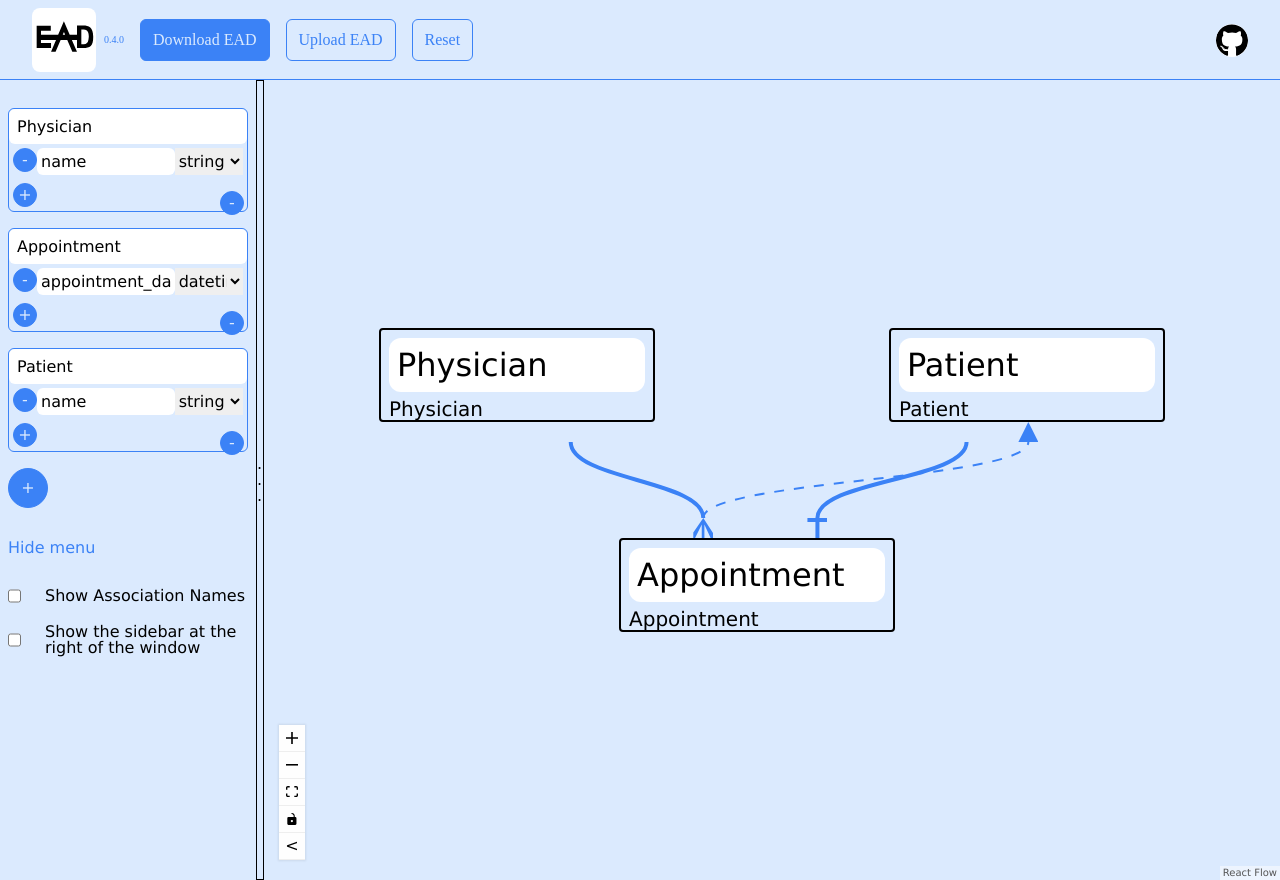
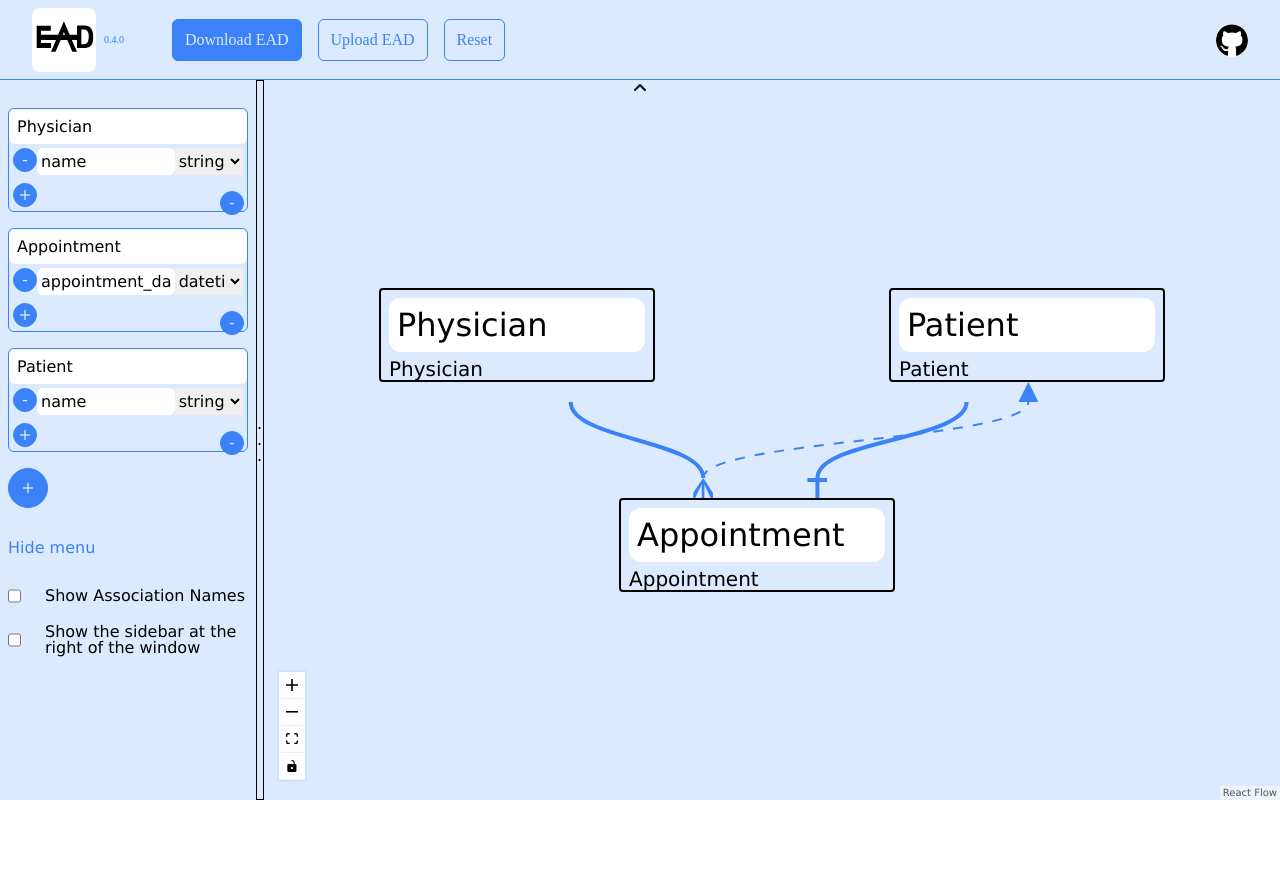
Before and after one commit to ozovalihasan/ead, a React (Vite) app: page / in a window 1280 px wide. After the commit the page ends 800 px from the top, so only its background shows below. Built offline with nearby package versions, Linux system fonts and the light colour scheme.

Commit message:
Add a button to show/hide the navbar

```diff
--- /dev/null
+++ b/src/AngleDown.tsx
@@ -0,0 +1,10 @@
+const AngleDown = () => (
+  <svg
+    xmlns="http://www.w3.org/2000/svg"
+    viewBox="0 0 384 512">
+      {/* <!--! Font Awesome Pro 6.1.2 by @fontawesome - https://fontawesome.com License - https://fontawesome.com/license (Commercial License) Copyright 2022 Fonticons, Inc. --> */}
+      <path d="M192 384c-8.188 0-16.38-3.125-22.62-9.375l-160-160c-12.5-12.5-12.5-32.75 0-45.25s32.75-12.5 45.25 0L192 306.8l137.4-137.4c12.5-12.5 32.75-12.5 45.25 0s12.5 32.75 0 45.25l-160 160C208.4 380.9 200.2 384 192 384z"/>
+      </svg>
+)
+
+export default AngleDown;
--- a/src/App.tsx
+++ b/src/App.tsx
@@ -50,7 +50,8 @@ const App = () => {
   const {
     locationSidebar,
     sidebarVisible,
-    handleSidebarWidthChange
+    handleSidebarWidthChange,
+    toggleSidebarVisibility,
   } = useCustomizationStore()
   const reactFlowWrapper = useRef<HTMLDivElement>(null);
   const [reactFlowInstance, setReactFlowInstance] = useState<ReactFlowInstance<any, any> | null>(null);
@@ -98,12 +99,12 @@ const App = () => {
 
   return (
 
-    <div className="bg-first-100">
+    <div className="bg-first-100 flex flex-col h-screen">
       <Navbar />
-      <div  className={`font-default h-screen w-screen  flex flex-grow ${locationSidebar == "left" ? "flex-row" : "flex-row-reverse"}`}>
+      <div  className={`font-default h-[calc(100vh-5rem)] w-screen  flex flex-grow ${locationSidebar == "left" ? "flex-row" : "flex-row-reverse"}`}>
         <ReactFlowProvider>
           <Sidebar />
-          <div className={`h-full border border-solid hover:cursor-move hover:bg-first-300 w-2 flex flex-col justify-center ${sidebarVisible || "hidden"}`} draggable onDragEnd={handleSidebarWidthChange}>
+          <div title="Click to hide/show the sidebar. Drag to change the width of the sidebar." onClick={toggleSidebarVisibility} className={`h-full border border-solid hover:cursor-move hover:bg-first-300 w-2 flex flex-col justify-center`} draggable onDragEnd={handleSidebarWidthChange}>
             .
             .
             .
@@ -131,7 +132,6 @@ const App = () => {
               fitView
               nodeTypes={nodeTypes}
               snapToGrid={true}
-
             >
               <CustomControls />
             </ReactFlow>
--- a/src/CustomControls.tsx
+++ b/src/CustomControls.tsx
@@ -3,13 +3,16 @@ import useCustomizationStore from './zustand/customizationStore';
 
 
 const CustomControls = () => {
-  const {sidebarVisible, toggleSidebarVisibility} = useCustomizationStore()
+  const {
+    sidebarVisible,
+    navbarVisible,
+    toggleSidebarVisibility,
+    toggleNavbarVisibility
+  } = useCustomizationStore()
 
   return (
-    <Controls>
-      <ControlButton title="Show/Hide sidebar" onClick={toggleSidebarVisibility}>
-        {sidebarVisible ? "<" : ">"}
-      </ControlButton>
+    <Controls className=''>
+
     </Controls>
   )
 }
--- a/src/Navbar.tsx
+++ b/src/Navbar.tsx
@@ -1,6 +1,9 @@
+import AngleDown from './AngleDown';
 import saveJSON from './components/saveJSON';
 import EADLogo from './EADLogo';
 import GithubLogo from './GithubLogo';
+import UpArrow from './UpArrow';
+import useCustomizationStore from './zustand/customizationStore';
 import useStore from './zustand/store';
 
 const Navbar = () => {
@@ -8,20 +11,26 @@ const Navbar = () => {
   const {
     resetStore,
     uploadStore,
+
   } = useStore();
 
+  const {
+    navbarVisible,
+    toggleNavbarVisibility
+   } = useCustomizationStore()
+
   return (
-    <nav className='bg-transparent relative h-20 py-2 border-b border-solid border-first-500'>
+    <div className='relative'>
+      <nav className={`bg-transparent relative h-20 py-2 border-b border-solid border-first-500 ${navbarVisible || 'hidden'}`} >
         <div className='flex items-center gap-4' >
-        <div className="flex items-center">
-          <div className='h-16 w-16 mr-2 ml-8 rounded-full'>
+          <div className="flex items-center mr-8">
+            <button className='h-16 w-16 mr-2 ml-8' href="/">
               <EADLogo />
-          </div>
+            </button>
             <div className='text-first-500 text-end text-xs '>
               0.4.0
             </div>
           </div>
-
           <button
               className="rounded-md p-3 my-1 ml-0 btn-first"
               onClick={() => saveJSON(useStore.getState(), 'EAD.json')}
@@ -58,6 +67,18 @@ const Navbar = () => {
         </div>
 
       </nav>
+      <div
+        className="z-50 block top-0 flex w-full h-0 border  hover:cursor-move hover:bg-first-300 justify-center"
+        title="Click to hide/show the navbar."
+
+      >
+        <div className="h-3 w-3 z-50" onClick={toggleNavbarVisibility} >
+          {
+            navbarVisible ? <UpArrow /> : <AngleDown />
+          }
+        </div>
+      </div>
+    </div>
   )
 }
 
--- /dev/null
+++ b/src/UpArrow.tsx
@@ -0,0 +1,9 @@
+const UpArrow = () => (
+  <svg
+    xmlns="http://www.w3.org/2000/svg"
+    viewBox="0 0 384 512">
+    {/* <!--! Font Awesome Pro 6.1.2 by @fontawesome - https://fontawesome.com License - https://fontawesome.com/license (Commercial License) Copyright 2022 Fonticons, Inc. -->  */}
+    <path d="M352 352c-8.188 0-16.38-3.125-22.62-9.375L192 205.3l-137.4 137.4c-12.5 12.5-32.75 12.5-45.25 0s-12.5-32.75 0-45.25l160-160c12.5-12.5 32.75-12.5 45.25 0l160 160c12.5 12.5 12.5 32.75 0 45.25C368.4 348.9 360.2 352 352 352z"/></svg>
+)
+
+export default UpArrow;
--- a/src/zustand/customizationStore.tsx
+++ b/src/zustand/customizationStore.tsx
@@ -7,8 +7,10 @@ type CustomizationStoreState = {
   widthSidebar: number | null;
   showTextOnEdges: boolean;
   sidebarVisible: boolean;
+  navbarVisible: boolean;
   toggleLocationSidebar: () => void;
   toggleSidebarVisibility: () => void;
+  toggleNavbarVisibility: () => void;
   handleSidebarWidthChange: (e: React.DragEvent<HTMLDivElement>) => void;
   toggleTextMode: () => void;
 }
@@ -28,6 +30,7 @@ const useCustomizationStore = create(devtools<CustomizationStoreState>((set, get
   widthSidebar: JSON.parse(localStorage.widthSidebar),
   showTextOnEdges: false,
   sidebarVisible: true,
+  navbarVisible: true,
   toggleLocationSidebar: () => {
     let location = JSON.parse(localStorage.locationSidebar)
 
@@ -51,11 +54,17 @@ const useCustomizationStore = create(devtools<CustomizationStoreState>((set, get
       sidebarVisible: !get().sidebarVisible,
     })
   },
+  toggleNavbarVisibility:() => {
+    set({
+      navbarVisible: !get().navbarVisible,
+    })
+  },
   handleSidebarWidthChange: (e: React.DragEvent<HTMLDivElement>) => {
     const widthSidebar = e.clientX;
     localStorage.setItem("widthSidebar", JSON.stringify(widthSidebar) );
     set({
-      widthSidebar: widthSidebar
+      widthSidebar: widthSidebar,
+      sidebarVisible: true,
     })
   },
   toggleTextMode: () => {
```
Lines whose indentation alone changed are shown as unchanged.
